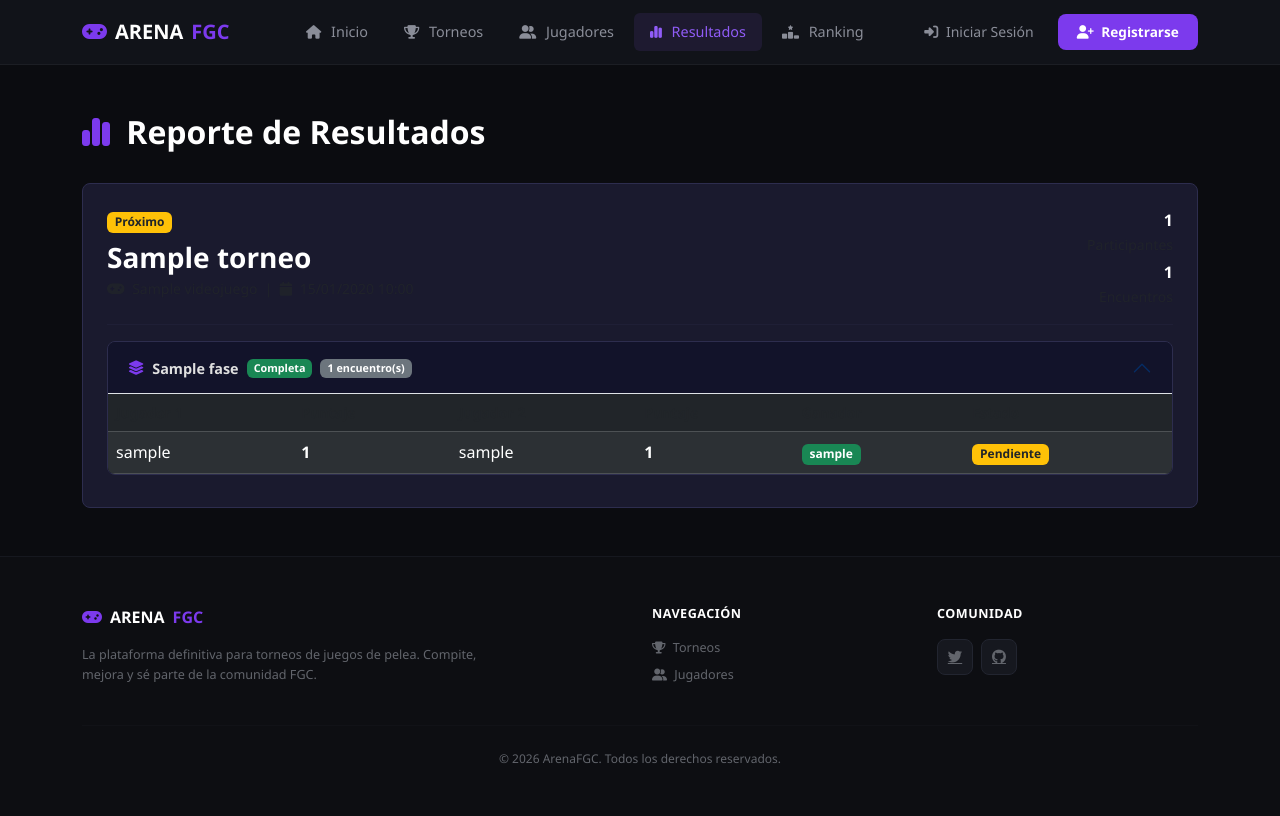
After one commit to ThiagoCabralDV/the-global-arena_thiago-cabral_franco-martinez, a Django app: page /reportes/ in a window 1280 px wide, after a click that opens the changed part. The commit adds this page. Run offline with Django 5.2, Linux system fonts and the light colour scheme; tables that the repository leaves empty hold one stand-in row (values such as "Sample post").

Commit message:
Implementación de reportes y carga de datos de ejemplo
Se implemento reportes, rendimiento y resultados de los jugadores, también se cargaron datos de ejemplo

```diff
--- a/config/urls.py
+++ b/config/urls.py
@@ -21,4 +21,5 @@ urlpatterns = [
     path('admin/', admin.site.urls),
     path('', include('torneos.urls')),
     path('usuarios/', include('usuarios.urls')),
+    path('reportes/', include('reportes.urls')),
 ]
--- /dev/null
+++ b/reportes/urls.py
@@ -0,0 +1,7 @@
+from django.urls import path
+from . import views
+
+urlpatterns = [
+    path('', views.resultados_torneos, name='resultados_torneos'),
+    path('rendimiento/', views.rendimiento_jugadores, name='rendimiento_jugadores'),
+]
--- a/reportes/views.py
+++ b/reportes/views.py
@@ -1,3 +1,69 @@
 from django.shortcuts import render
+from django.db.models import Count, Max, Q
+from django.contrib.auth.models import User
+from torneos.models import Torneo
+from encuentros.models import Encuentro
 
-# Create your views here.
+def resultados_torneos(request):
+    torneos = Torneo.objects.annotate(
+        total_inscripciones=Count('inscripciones', distinct=True),
+        total_encuentros=Count('encuentros', distinct=True),
+    ).order_by('-fecha_inicio')
+
+    data = []
+    for t in torneos:
+        fases = t.fases.all().order_by('orden')
+        fases_data = []
+        for f in fases:
+            encuentros = f.encuentros.all()
+            encuentros_data = []
+            for e in encuentros:
+                encuentros_data.append({
+                    'jugador1': e.jugador1,
+                    'jugador2': e.jugador2,
+                    'puntaje_j1': e.puntaje_j1,
+                    'puntaje_j2': e.puntaje_j2,
+                    'estado': e.get_estado_display(),
+                    'ganador': e.ganador,
+                    'fecha': e.fecha_programada,
+                })
+            fases_data.append({
+                'nombre': f.nombre,
+                'orden': f.orden,
+                'esta_completa': f.esta_completa,
+                'estado': f.estado,
+                'encuentros': encuentros_data,
+            })
+        data.append({
+            'torneo': t,
+            'total_inscripciones': t.total_inscripciones,
+            'total_encuentros': t.total_encuentros,
+            'fases': fases_data,
+        })
+
+    return render(request, 'reportes/resultados.html', {'torneos_data': data})
+
+
+def rendimiento_jugadores(request):
+    jugadores = User.objects.filter(
+        Q(encuentros_j1__isnull=False) | Q(encuentros_j2__isnull=False)
+    ).distinct()
+
+    stats = []
+    for j in jugadores:
+        total_fin = Encuentro.objects.filter(
+            Q(jugador1=j) | Q(jugador2=j), estado=Encuentro.Estado.FINALIZADO
+        ).count()
+        wins = Encuentro.objects.filter(ganador=j, estado=Encuentro.Estado.FINALIZADO).count()
+        losses = total_fin - wins
+        win_pct = round((wins / total_fin * 100), 1) if total_fin > 0 else 0
+        stats.append({
+            'jugador': j,
+            'total': total_fin,
+            'wins': wins,
+            'losses': losses,
+            'win_pct': win_pct,
+        })
+
+    stats.sort(key=lambda x: (-x['wins'], -x['win_pct']))
+    return render(request, 'reportes/rendimiento.html', {'stats': stats})
--- a/templates/base.html
+++ b/templates/base.html
@@ -37,6 +37,16 @@
                     <li class="nav-item">
                         <a class="nav-link nav-link-custom" href="#">
                             <i class="fa-solid fa-user-group icon-spacing"></i> Jugadores
+                        </a>
+                    </li>
+                    <li class="nav-item">
+                        <a class="nav-link nav-link-custom {% if request.resolver_match.url_name == 'resultados_torneos' %}active{% endif %}" href="{% url 'resultados_torneos' %}">
+                            <i class="fa-solid fa-chart-simple icon-spacing"></i> Resultados
+                        </a>
+                    </li>
+                    <li class="nav-item">
+                        <a class="nav-link nav-link-custom {% if request.resolver_match.url_name == 'rendimiento_jugadores' %}active{% endif %}" href="{% url 'rendimiento_jugadores' %}">
+                            <i class="fa-solid fa-ranking-star icon-spacing"></i> Ranking
                         </a>
                     </li>
                 </ul>
--- /dev/null
+++ b/templates/reportes/resultados.html
@@ -0,0 +1,122 @@
+{% extends 'base.html' %}
+
+{% block title %}Resultados - ArenaFGC{% endblock %}
+
+{% block content %}
+<div class="container mt-5 mb-5">
+    <div class="d-flex justify-content-between align-items-center mb-4">
+        <h2 class="text-white fw-bold">
+            <i class="fa-solid fa-chart-simple me-2 brand-accent"></i> Reporte de Resultados
+        </h2>
+    </div>
+
+    {% if torneos_data %}
+        {% for item in torneos_data %}
+        <div class="p-4 rounded-3 mb-4" style="background: #1a1a2e; border: 1px solid #2d2d4e;">
+            <div class="d-flex justify-content-between align-items-start mb-3">
+                <div>
+                    <span class="badge mb-2
+                        {% if item.torneo.estado == 'LIV' %}bg-success
+                        {% elif item.torneo.estado == 'PRX' %}bg-warning text-dark
+                        {% elif item.torneo.estado == 'FIN' %}bg-info text-dark
+                        {% else %}bg-secondary{% endif %}">
+                        {{ item.torneo.get_estado_display }}
+                    </span>
+                    <h3 class="text-white fw-bold mb-1">{{ item.torneo.nombre }}</h3>
+                    <p class="text-muted small mb-0">
+                        <i class="fa-solid fa-gamepad me-1"></i> {{ item.torneo.videojuego.nombre }}
+                        &nbsp;|&nbsp;
+                        <i class="fa-solid fa-calendar me-1"></i> {{ item.torneo.fecha_inicio|date:"d/m/Y H:i" }}
+                    </p>
+                </div>
+                <div class="text-end">
+                    <span class="d-block text-white fw-bold">{{ item.total_inscripciones }}</span>
+                    <span class="text-muted small">Participantes</span>
+                    <span class="d-block text-white fw-bold mt-1">{{ item.total_encuentros }}</span>
+                    <span class="text-muted small">Encuentros</span>
+                </div>
+            </div>
+
+            {% if item.fases %}
+            <hr style="border-color: #2d2d4e;">
+            <div class="accordion" id="accordionFases{{ item.torneo.id }}">
+                {% for fase in item.fases %}
+                <div class="accordion-item" style="background: transparent; border: 1px solid #2d2d4e; border-radius: 8px; margin-bottom: 8px; overflow: hidden;">
+                    <h2 class="accordion-header">
+                        <button class="accordion-button collapsed" type="button" data-bs-toggle="collapse"
+                            data-bs-target="#collapseFase{{ item.torneo.id }}_{{ fase.orden }}"
+                            style="background: #12132a; color: #e0e0e0; font-size: 0.9rem; font-weight: 600;">
+                            <i class="fa-solid fa-layer-group me-2" style="color: #7c3aed;"></i>
+                            {{ fase.nombre }}
+                            {% if fase.esta_completa %}
+                                <span class="badge bg-success ms-2">Completa</span>
+                            {% else %}
+                                <span class="badge bg-warning text-dark ms-2">{{ fase.estado }}</span>
+                            {% endif %}
+                            <span class="badge bg-secondary ms-2">{{ fase.encuentros|length }} encuentro(s)</span>
+                        </button>
+                    </h2>
+                    <div id="collapseFase{{ item.torneo.id }}_{{ fase.orden }}"
+                        class="accordion-collapse collapse"
+                        data-bs-parent="#accordionFases{{ item.torneo.id }}">
+                        <div class="accordion-body p-0">
+                            {% if fase.encuentros %}
+                            <div class="table-responsive">
+                                <table class="table table-dark table-striped mb-0" style="background: #0d0e1a;">
+                                    <thead>
+                                        <tr>
+                                            <th class="small text-muted">Jugador 1</th>
+                                            <th class="small text-muted">Puntaje</th>
+                                            <th class="small text-muted">Jugador 2</th>
+                                            <th class="small text-muted">Puntaje</th>
+                                            <th class="small text-muted">Ganador</th>
+                                            <th class="small text-muted">Estado</th>
+                                        </tr>
+                                    </thead>
+                                    <tbody>
+                                        {% for e in fase.encuentros %}
+                                        <tr>
+                                            <td class="text-white">{{ e.jugador1.username }}</td>
+                                            <td class="text-white fw-bold">{{ e.puntaje_j1 }}</td>
+                                            <td class="text-white">{{ e.jugador2.username }}</td>
+                                            <td class="text-white fw-bold">{{ e.puntaje_j2 }}</td>
+                                            <td>
+                                                {% if e.ganador %}
+                                                    <span class="badge bg-success">{{ e.ganador.username }}</span>
+                                                {% else %}
+                                                    <span class="text-muted">—</span>
+                                                {% endif %}
+                                            </td>
+                                            <td>
+                                                {% if e.estado == 'Finalizado' %}
+                                                    <span class="badge bg-success">Finalizado</span>
+                                                {% else %}
+                                                    <span class="badge bg-warning text-dark">Pendiente</span>
+                                                {% endif %}
+                                            </td>
+                                        </tr>
+                                        {% endfor %}
+                                    </tbody>
+                                </table>
+                            </div>
+                            {% else %}
+                            <p class="text-muted small p-3 mb-0">Sin encuentros registrados en esta fase.</p>
+                            {% endif %}
+                        </div>
+                    </div>
+                </div>
+                {% endfor %}
+            </div>
+            {% else %}
+            <p class="text-muted small mt-3 mb-0">Este torneo aún no tiene fases creadas.</p>
+            {% endif %}
+        </div>
+        {% endfor %}
+    {% else %}
+        <div class="text-center text-muted mt-5">
+            <i class="fa-solid fa-chart-simple" style="font-size: 3rem; opacity: 0.3;"></i>
+            <p class="mt-3">No hay torneos registrados para mostrar resultados.</p>
+        </div>
+    {% endif %}
+</div>
+{% endblock %}
```
Also changed, not shown: reportes/management/commands/cargar_datos_ejemplo.py (added, +163 -0 lines), templates/reportes/rendimiento.html (added, +65 -0 lines), reportes/management/__init__.py (added), reportes/management/commands/__init__.py (added).
